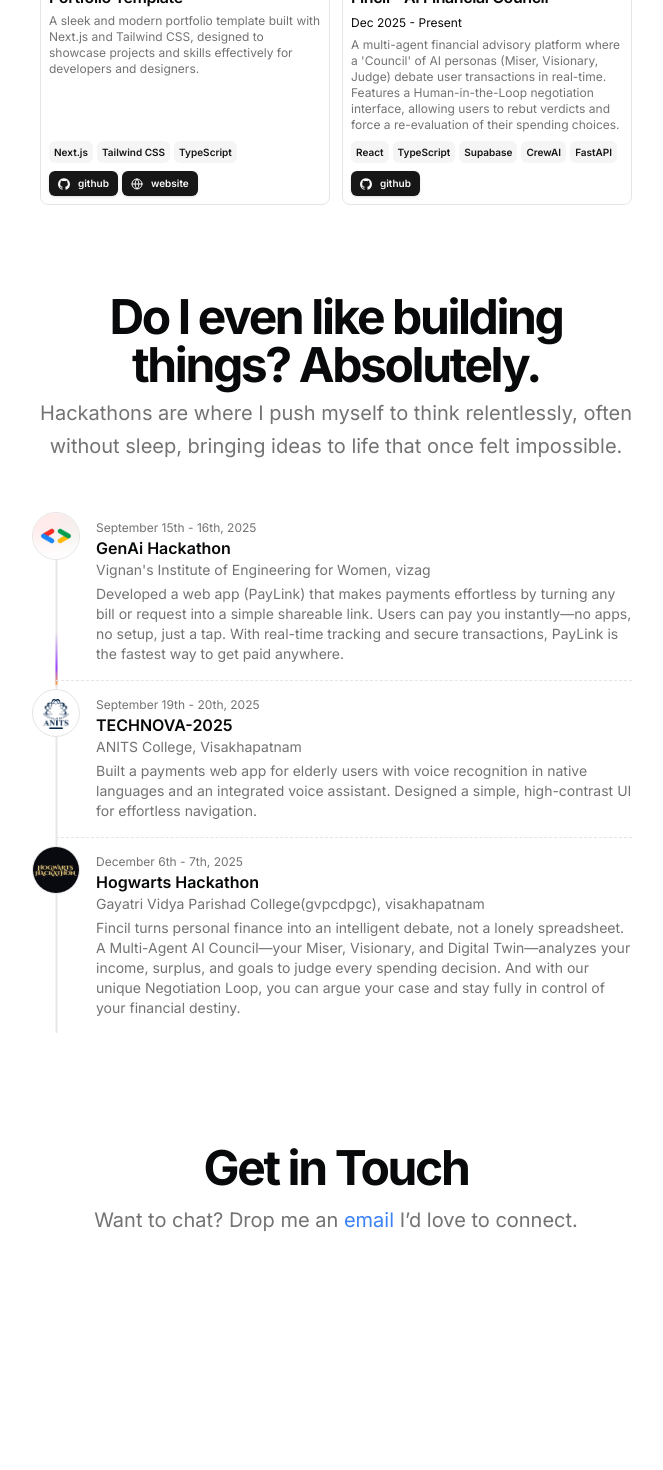
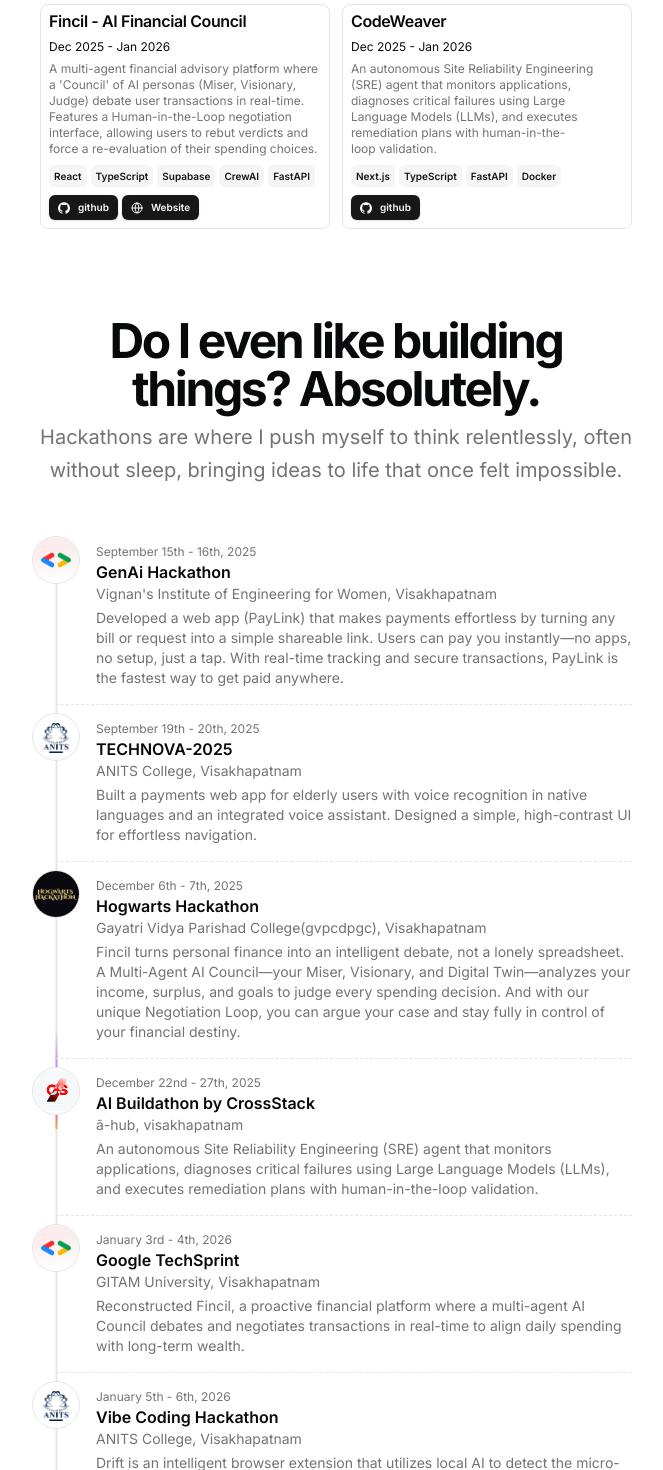
Before and after one commit to rooney011/portfolio-main, a Next.js app: page / in a window 1280 px wide. Shown: the part 1820-3290 px from the top of the page, without its empty margins (304-967 px from the left). Before the commit the page ends 3183 px from the top, so only its background shows below. Built offline with nearby package versions, Linux system fonts and the light colour scheme.

Commit message:
Dec Update

```diff
--- a/src/data/resume.tsx
+++ b/src/data/resume.tsx
@@ -123,7 +123,7 @@
     {
       title: "Paylink",
       href: "https://chatcollect.com",
-      dates: "",
+      dates: "Sep 2025 - Oct 2025",
       active: true,
       description:
         "A user-friendly web platform for seamless USDC transactions, enabling quick and secure stablecoin payments with an experience similar to sending a message.",
@@ -148,7 +148,7 @@
     {
       title: "Oss-Chatbot with RAG",
       href: "https://chatcollect.com",
-      dates: "",
+      dates: "Nov 2025 - Present",
       active: true,
       description:
         "Web-based chatbot application that leverages Retrieval-Augmented Generation (RAG) to provide accurate and context-aware responses using open-source documents.",
@@ -169,38 +169,38 @@
       video:
         "",
     },
-    {
-      title: "Portfolio Template",
-      href: "https://chatcollect.com",
-      dates: "",
-      active: true,
-      description:
-        "A sleek and modern portfolio template built with Next.js and Tailwind CSS, designed to showcase projects and skills effectively for developers and designers.",
-      technologies: [
-        "Next.js",
-        "Tailwind CSS",
-        "TypeScript",
-      ],
-      links: [
-        {
-          type: "github",
-          href: "https://github.com/rooney011/portfolio",
-          icon: <Icons.github className="size-3" />,
-        },
-        {
-          type: "website",
-          href: "https://portfolio-aneesh.vercel.app",
-          icon: <Icons.globe className="size-3" />,
-        },
-      ],
-      image: "",
-      video:
-        "",
-    },
+    // {
+    //   title: "Portfolio Template",
+    //   href: "https://chatcollect.com",
+    //   dates: "",
+    //   active: true,
+    //   description:
+    //     "A sleek and modern portfolio template built with Next.js and Tailwind CSS, designed to showcase projects and skills effectively for developers and designers.",
+    //   technologies: [
+    //     "Next.js",
+    //     "Tailwind CSS",
+    //     "TypeScript",
+    //   ],
+    //   links: [
+    //     {
+    //       type: "github",
+    //       href: "https://github.com/rooney011/portfolio",
+    //       icon: <Icons.github className="size-3" />,
+    //     },
+    //     {
+    //       type: "website",
+    //       href: "https://portfolio-aneesh.vercel.app",
+    //       icon: <Icons.globe className="size-3" />,
+    //     },
+    //   ],
+    //   image: "",
+    //   video:
+    //     "",
+    // },
     {
       title: "Fincil - AI Financial Council",
       href: "https://github.com/rooney011/Fincil.git",
-      dates: "Dec 2025 - Present",
+      dates: "Dec 2025 - Jan 2026",
       active: true,
       description:
         "A multi-agent financial advisory platform where a 'Council' of AI personas (Miser, Visionary, Judge) debate user transactions in real-time. Features a Human-in-the-Loop negotiation interface, allowing users to rebut verdicts and force a re-evaluation of their spending choices.",
@@ -218,13 +218,41 @@
           href: "https://github.com/rooney011/Fincil.git",
           icon: <Icons.github className="size-3" />,
         },
+        {
+          type: "Website",
+          href: "https://fincil.vercel.app",
+          icon: <Icons.globe className="size-3" />,
+        },
+      ],
+      image: "",
+      video: "",
+    },
+    {
+      title: "CodeWeaver",
+      href: "https://github.com/rooney011/CodeWeaver.git",
+      dates: "Dec 2025 - Jan 2026",
+      active: true,
+      description:
+        "An autonomous Site Reliability Engineering (SRE) agent that monitors applications, diagnoses critical failures using Large Language Models (LLMs), and executes remediation plans with human-in-the-loop validation.",
+      technologies: [
+        "Next.js",
+        "TypeScript",
+        "FastAPI",
+        "Docker",
+      ],
+      links: [
+        {
+          type: "github",
+          href: "https://github.com/rooney011/CodeWeaver.git",
+          icon: <Icons.github className="size-3" />,
+        },
         // {
-        //   type: "Website",
-        //   href: "https://fincil-demo.vercel.app",
+        //   type: "website",
+        //   href: "http://localhost:3000", // Or your deployed URL
         //   icon: <Icons.globe className="size-3" />,
         // },
       ],
-      image: "",
+      image: "", // You can add a screenshot of the Mission Control here later
       video: "",
     },
   ],
@@ -232,7 +260,7 @@
     {
       title: "GenAi Hackathon",
       dates: "September 15th - 16th, 2025",
-      location: "Vignan's Institute of Engineering for Women, vizag",
+      location: "Vignan's Institute of Engineering for Women, Visakhapatnam",
       description:
         "Developed a web app (PayLink) that makes payments effortless by turning any bill or request into a simple shareable link. Users can pay you instantly—no apps, no setup, just a tap. With real-time tracking and secure transactions, PayLink is the fastest way to get paid anywhere.",
       image:
@@ -254,7 +282,7 @@
     {
       title: "Hogwarts Hackathon",
       dates: "December 6th - 7th, 2025",
-      location: "Gayatri Vidya Parishad College(gvpcdpgc), visakhapatnam",
+      location: "Gayatri Vidya Parishad College(gvpcdpgc), Visakhapatnam",
       description:
         "Fincil turns personal finance into an intelligent debate, not a lonely spreadsheet. A Multi-Agent AI Council—your Miser, Visionary, and Digital Twin—analyzes your income, surplus, and goals to judge every spending decision. And with our unique Negotiation Loop, you can argue your case and stay fully in control of your financial destiny.",
 
@@ -262,6 +290,35 @@
       mlh: "",
       links: [],
     },
-
+    {
+      title: "AI Buildathon by CrossStack",
+      dates: "December 22nd - 27th, 2025",
+      location: "ā-hub, visakhapatnam",
+      description:
+        "An autonomous Site Reliability Engineering (SRE) agent that monitors applications, diagnoses critical failures using Large Language Models (LLMs), and executes remediation plans with human-in-the-loop validation.",
+      image: "/crosstack.png",
+      mlh: "",
+      links: [],
+    },
+    {
+      title: "Google TechSprint",
+      dates: "January 3rd - 4th, 2026",
+      location: "GITAM University, Visakhapatnam",
+      description:
+        "Reconstructed Fincil, a proactive financial platform where a multi-agent AI Council debates and negotiates transactions in real-time to align daily spending with long-term wealth.",
+      image: "/gdg.jpg",
+      mlh: "",
+      links: [],
+    },
+    {
+      title: "Vibe Coding Hackathon",
+      dates: "January 5th - 6th, 2026",
+      location: "ANITS College, Visakhapatnam",
+      description:
+        "Drift is an intelligent browser extension that utilizes local AI to detect the micro-behaviors preceding distraction, proactively intervening to preserve your flow state before focus is lost.",
+      image: "/anits.png",
+      mlh: "",
+      links: [],
+    },
   ],
 } as const;
```
Also changed, not shown: public/crosstack.PNG (added).
